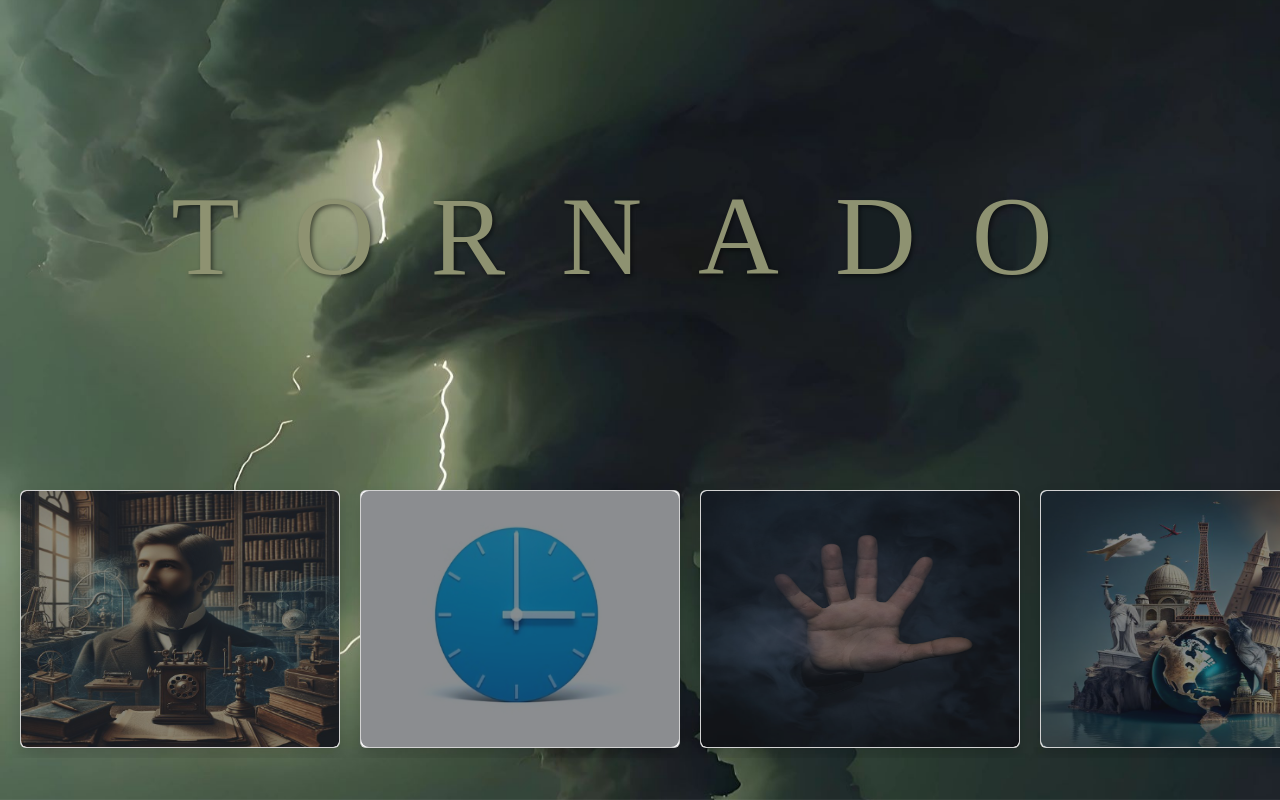
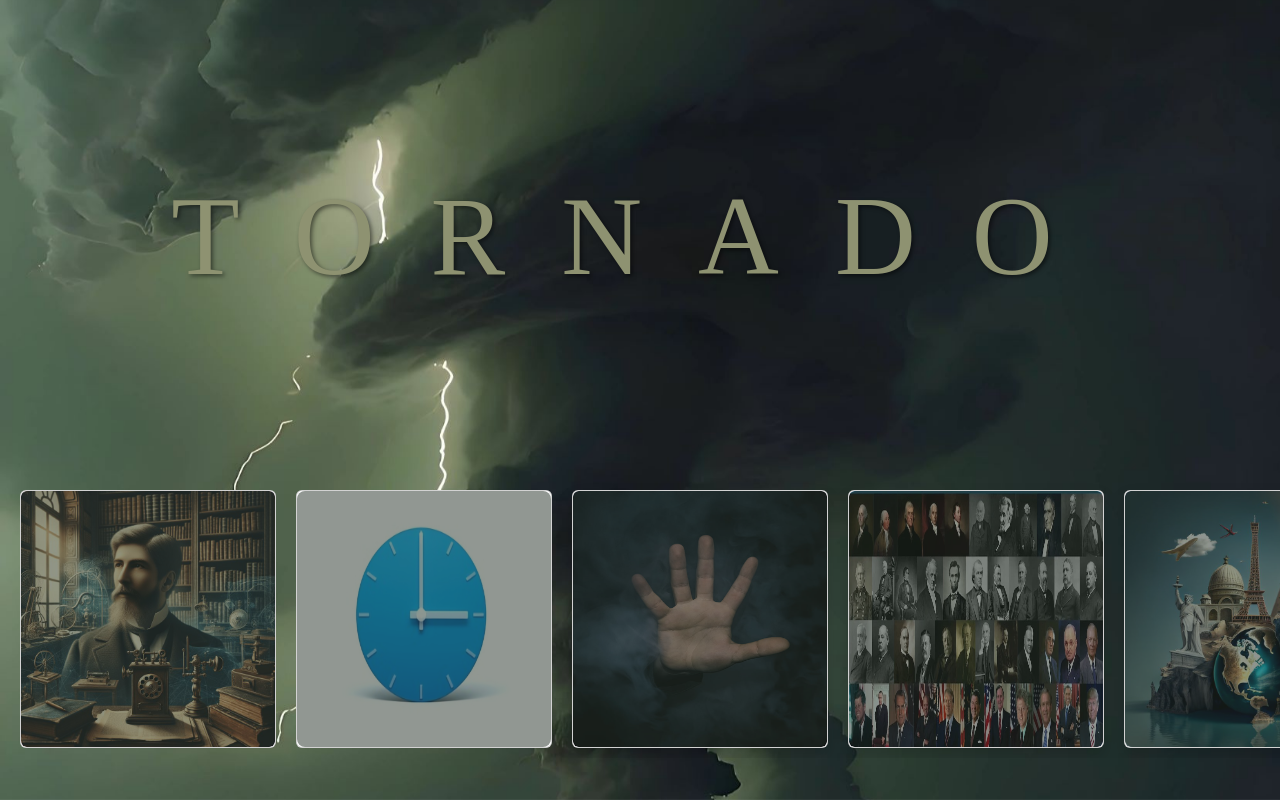
Before and after one commit to Kaighassy2002/tornado, a React (Vite) app: page / in a window 1280 px wide. Built offline with nearby package versions, Linux system fonts and the light colour scheme; a web font is replaced by a local one.

Commit message:
tornado add messi

```diff
--- a/src/components/CardsImg.jsx
+++ b/src/components/CardsImg.jsx
@@ -6,6 +6,7 @@ import hand from "../assets/images/hand.jpg";
 import world from "../assets/images/world.jpg";
 import president from "../assets/images/US-Presidents.webp";
 import number from "../assets/images/Picture5.jpg";
+import messi from "../assets/images/messi.jpg"
 
 import "../components/card.css";
 
@@ -57,15 +58,16 @@ function CardsImg() {
       className="hide-scrollbar " // Custom class to hide scrollbars
     >
       <div className="card-main">
-        <div className="card-element">
-          <Card className="rounded shadow single-card">
+
+      <div className="card-element">
+          <Card className="rounded  single-card">
             <a
               href="https://invention-psi.vercel.app/"
               style={{ textDecoration: "none" }}
             >
               <div>
                 <Card.Img
-                  className="rounded card-image"
+                  className="rounded  card-image"
                   variant="top"
                   src={tornado3}
                   alt="invention"
@@ -80,7 +82,7 @@ function CardsImg() {
           </Card>
         </div>
         <div className="card-element">
-          <Card className="rounded shadow single-card">
+          <Card className="rounded  single-card">
             <a
               href="https://longitude-five.vercel.app/"
               style={{ textDecoration: "none" }}
@@ -101,8 +103,7 @@ function CardsImg() {
             </a>
           </Card>
         </div>
-
-        <div className="card-element">
+      <div className="card-element">
           <Card className="rounded shadow single-card">
             <a
               href="https://palm-sooty-two.vercel.app/"
@@ -118,29 +119,6 @@ function CardsImg() {
 
                 <div className="greenOverlay">
                   <h4 className="card-text card-hea"> Palm
-                  </h4>
-                </div>
-              </div>
-            </a>
-          </Card>
-        </div>
-
-        <div className="card-element">
-          <Card className="rounded shadow single-card">
-            <a
-              href="https://world-fawn.vercel.app/"
-              style={{ textDecoration: "none" }}
-            >
-              <div>
-                <Card.Img
-                  className="rounded card-image"
-                  variant="top"
-                  src={world}
-                  alt="hand"
-                />
-
-                <div className="greenOverlay">
-                  <h4 className="card-text card-hea">The Wonders <br /> of  the World
                   </h4>
                 </div>
               </div>
@@ -164,6 +142,28 @@ function CardsImg() {
                 <div className="greenOverlay">
                   <h4 className="card-text card-hea"> Presidents
 
+                  </h4>
+                </div>
+              </div>
+            </a>
+          </Card>
+        </div>
+        <div className="card-element">
+          <Card className="rounded shadow single-card">
+            <a
+              href="https://world-fawn.vercel.app/"
+              style={{ textDecoration: "none" }}
+            >
+              <div>
+                <Card.Img
+                  className="rounded card-image"
+                  variant="top"
+                  src={world}
+                  alt="hand"
+                />
+
+                <div className="greenOverlay">
+                  <h4 className="card-text card-hea">The Wonders <br /> of  the World
                   </h4>
                 </div>
               </div>
@@ -194,6 +194,40 @@ function CardsImg() {
             </a>
           </Card>
         </div>
+
+        <div className="card-element">
+          <Card className="rounded shadow single-card">
+            <a
+              href="https://messi-two.vercel.app/"
+              style={{ textDecoration: "none" }}
+            >
+              <div>
+                <Card.Img
+                  className="rounded card-image"
+                  variant="top"
+                  src={messi}
+                  alt="hand"
+                />
+
+                <div className="greenOverlay">
+                  <h4 className="card-text card-hea"> MESSI
+
+                  </h4>
+                </div>
+              </div>
+            </a>
+          </Card>
+        </div>
+
+
+
+
+
+
+
+
+
+
       </div>
     </div>
   );
--- a/src/components/Home.css
+++ b/src/components/Home.css
@@ -6,7 +6,7 @@
     background-attachment: fixed;
     background-size: cover;
     background-position: center;
-    overflow-x: hidden;
+    overflow: hidden;
 }
 
 .home-title {
--- a/src/components/card.css
+++ b/src/components/card.css
@@ -8,14 +8,14 @@
 }
 
 .single-card {
-    width: 20rem;
+    width: 16rem;
     height: 16rem;
     position: relative;
     overflow: hidden;
 }
 
 .card-image {
-    width: 20rem;
+    width: 16rem;
     height: 16rem;
 }
 
@@ -25,7 +25,7 @@
     left: 0;
     width: 100%;
     height: 100%;
-    background-color: rgba(25, 29, 35, 0.5);
+    background-color: rgba(37, 49, 39, 0.5);
     border-radius: 0.5rem;
     pointer-events: none;
 }
@@ -47,7 +47,7 @@
     background-color: #98A88E;
     border-radius: 7px;
     color: #28352E;
-    font-size: 35px;
+    font-size: 25px;
     font-family: 'Lucida Sans', 'Lucida Sans Regular', Verdana, sans-serif;
 }
 
```
Also changed, not shown: src/assets/images/messi.jpg (added).
